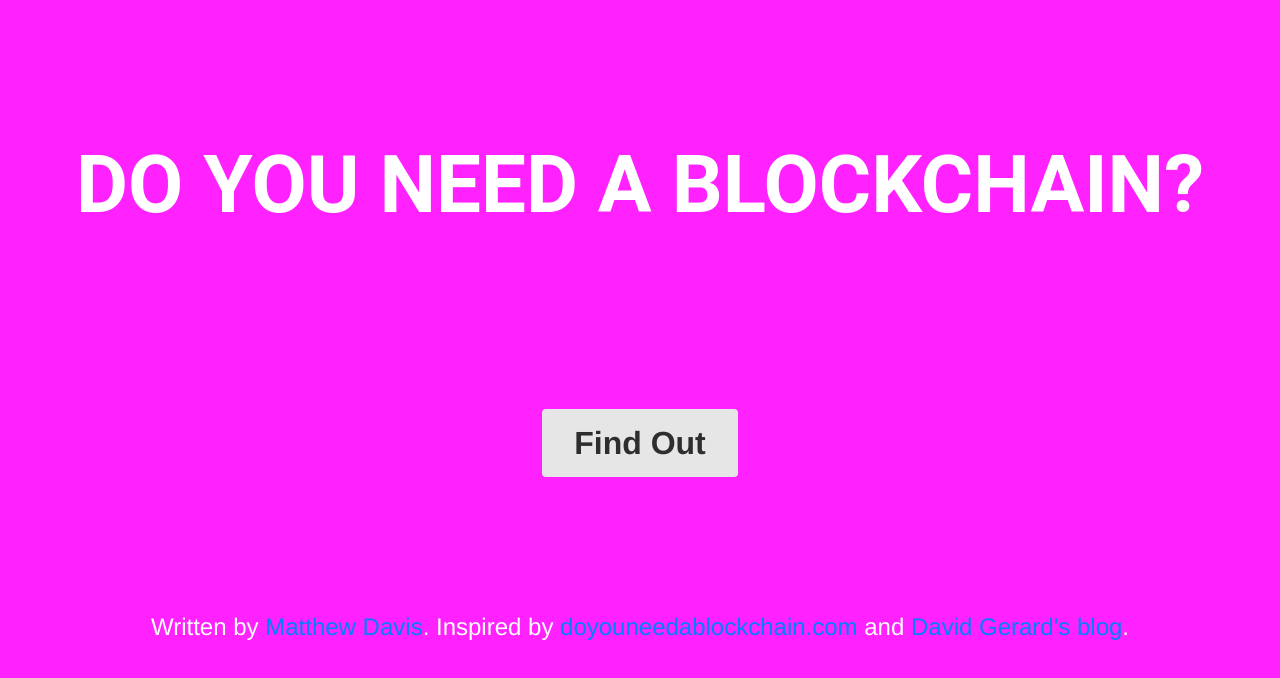
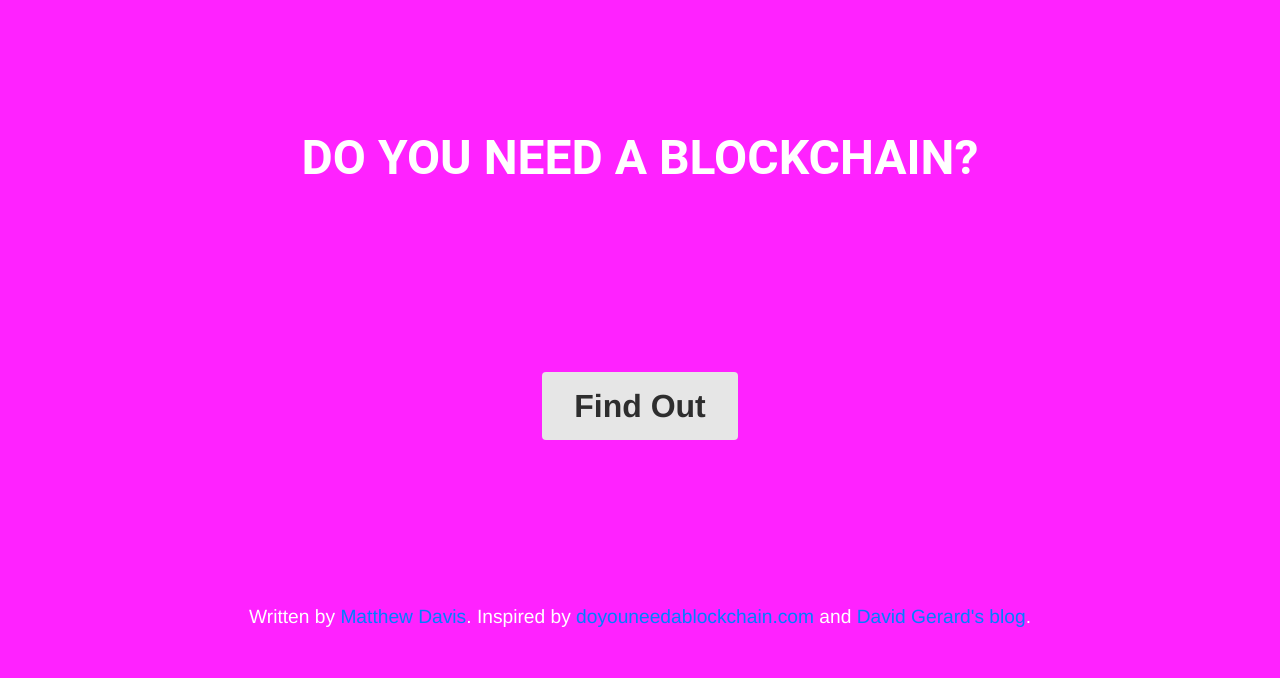
Before and after one commit to mdavis-xyz/blockchain-website, a plain HTML site: page docs/index.html in a window 1280 px wide. Drawn offline with Linux system fonts and the light colour scheme.

Commit message:
text size in ems

```diff
--- a/docs/styles.css
+++ b/docs/styles.css
@@ -7,38 +7,41 @@
    overflow: hidden;
    height: 100vh;
    width: 100vw;
+   font-size: 100%;
 }
 
 
 h1 {
+   font-size: 3em;
+   color: #fff;
+   font-family: Roboto, "Open Sans", "Source Sans Pro", Helvetica, sans-serif;
+   text-transform: uppercase;
+   padding-left: 0.5em;
+   padding-right: 0.5em;
+}
+
+
+h2 {
    font-size: 2.5em;
    color: #fff;
    font-family: Roboto, "Open Sans", "Source Sans Pro", Helvetica, sans-serif;
    text-transform: uppercase;
-}
-
-
-h2 {
-   font-size: 2em;
-   color: #fff;
-   font-family: Roboto, "Open Sans", "Source Sans Pro", Helvetica, sans-serif;
-   text-transform: uppercase;
+   padding-left: 0.5em;
+   padding-right: 0.5em;
 }
 
 p {
-   padding-left: 15px;
-   padding-right: 15px;
+   padding-left: 0.5em;
+   padding-right: 0.5em;
+   font-size: 1.2em;
 }
 
 @media (min-width:961px)  { /* tablet, landscape iPad, lo-res laptops ands desktops */
    h1 {
-      font-size: 5em;
    }
    h2 {
-      font-size: 4em;
    }
    p {
-      font-size: 150%;
    }
 
    body {
@@ -213,7 +216,7 @@
 
 .pure-button {
    font-family: inherit;
-   font-size: 100%;
+   font-size: 1.3em;
    padding: 0.5em 1em;
    color: #444; /* rgba not supported (IE 8) */
    color: rgba(0, 0, 0, 0.80); /* rgba supported */
```
